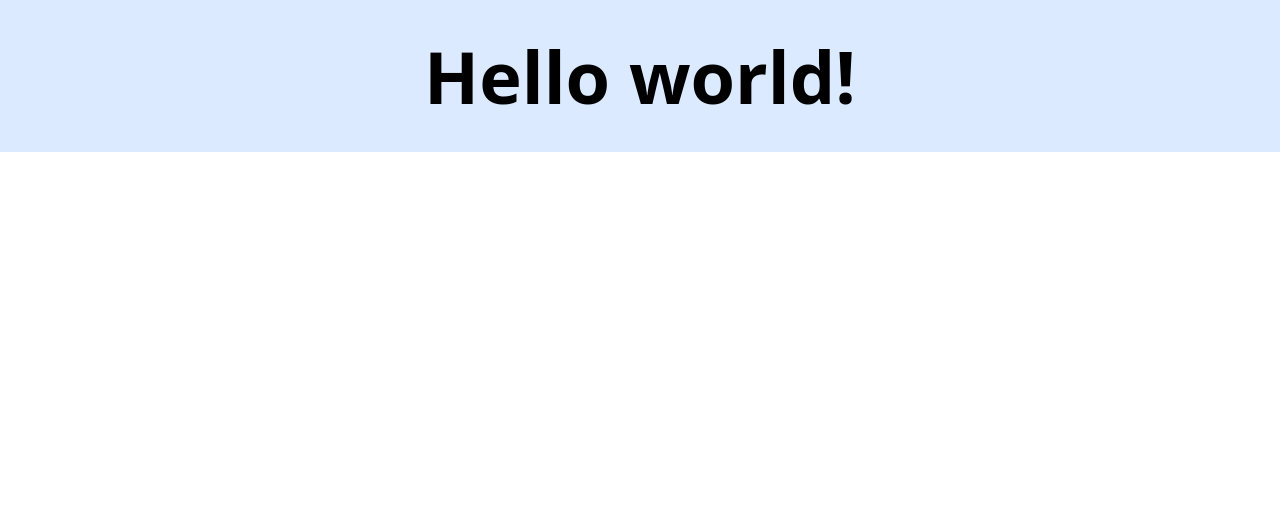
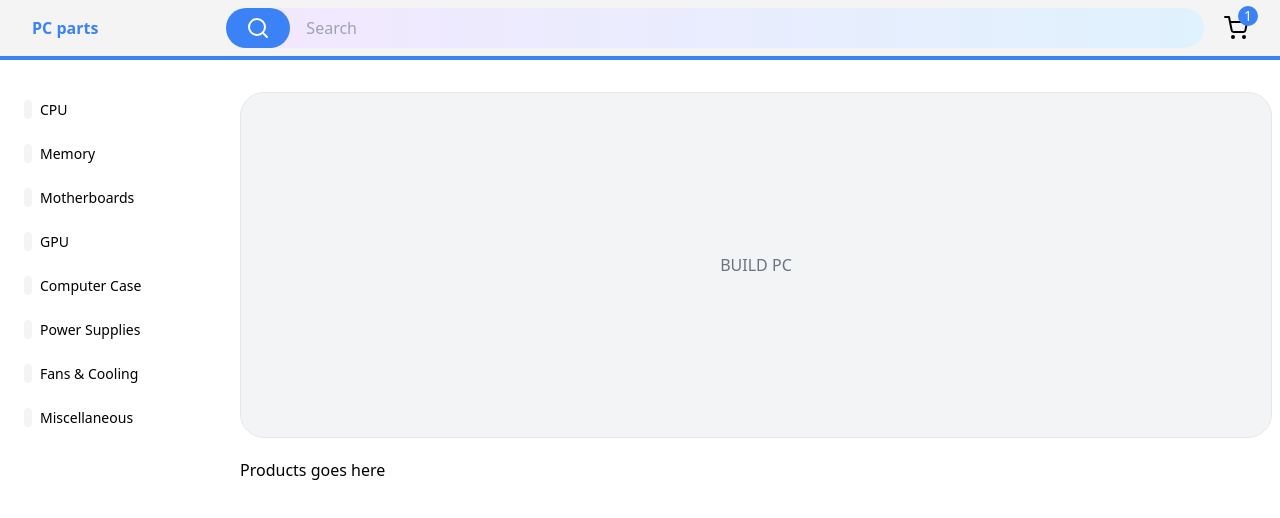
Before and after one commit to BaconPardner/react-strapi-ecommerce, a React (Vite) app in the folder client/: page / in a window 1280 px wide. Shown: the top 518 px of the page. Built offline with nearby package versions, Linux system fonts and the light colour scheme.

Commit message:
add initial styles

```diff
--- a/client/src/App.tsx
+++ b/client/src/App.tsx
@@ -1,9 +1,35 @@
+import Home from "./components/home";
+import Navbar from "./components/navbar";
+
+const categories = [
+  "CPU",
+  "Memory",
+  "Motherboards",
+  "GPU",
+  "Computer Case",
+  "Power Supplies",
+  "Fans & Cooling",
+  "Miscellaneous",
+];
+
 function App() {
   return (
-    <div className="container mx-auto">
-      <h1 className="text-7xl font-bold text-center py-10 bg-blue-100">
-        Hello world!
-      </h1>
+    <div className="min-h-screen">
+      <Navbar />
+      <div className="container mx-auto py-8 px-2 flex">
+        <ul className="space-y-2 text-sm pr-10">
+          {categories.map((item, idx) => (
+            <li
+              key={idx}
+              className="py-2 px-4 hover:bg-zinc-100 group cursor-pointer rounded-3xl w-48"
+            >
+              <span className="px-1 mr-2 rounded-3xl bg-zinc-100 group-hover:bg-blue-500 group-hover:py-1 transition-all duration-200 group-hover:text-blue-500" />
+              {item}
+            </li>
+          ))}
+        </ul>
+        <Home />
+      </div>
     </div>
   );
 }
--- /dev/null
+++ b/client/src/components/home/index.tsx
@@ -0,0 +1,12 @@
+const index = () => {
+  return (
+    <div className="grow">
+      <header className="bg-gray-100 py-40 rounded-3xl text-center uppercase text-gray-500 border">
+        Build PC
+      </header>
+      <section className="py-5">Products goes here</section>
+    </div>
+  );
+};
+
+export default index;
--- /dev/null
+++ b/client/src/components/navbar/CartIcon.tsx
@@ -0,0 +1,26 @@
+const CartIcon = () => {
+  return (
+    <div className="relative">
+      <div className="absolute top-0 right-0 translate-x-1/2 -translate-y-1/2 bg-blue-500 rounded-full px-1.5 text-sm text-white">
+        1
+      </div>
+      <svg
+        xmlns="http://www.w3.org/2000/svg"
+        width="24"
+        height="24"
+        viewBox="0 0 24 24"
+        fill="none"
+        stroke="currentColor"
+        strokeWidth="2"
+        strokeLinecap="round"
+        strokeLinejoin="round"
+        className="ml-auto"
+      >
+        <circle cx="9" cy="21" r="1"></circle>
+        <circle cx="20" cy="21" r="1"></circle>
+        <path d="M1 1h4l2.68 13.39a2 2 0 0 0 2 1.61h9.72a2 2 0 0 0 2-1.61L23 6H6"></path>
+      </svg>
+    </div>
+  );
+};
+export default CartIcon;
--- /dev/null
+++ b/client/src/components/navbar/SearchIcon.tsx
@@ -0,0 +1,20 @@
+const SearchIcon = () => {
+  return (
+    <svg
+      xmlns="http://www.w3.org/2000/svg"
+      width="24"
+      height="24"
+      viewBox="0 0 24 24"
+      fill="none"
+      stroke="currentColor"
+      strokeWidth="2"
+      strokeLinecap="round"
+      strokeLinejoin="round"
+      className="feather feather-search"
+    >
+      <circle cx="11" cy="11" r="8"></circle>
+      <line x1="21" y1="21" x2="16.65" y2="16.65"></line>
+    </svg>
+  );
+};
+export default SearchIcon;
--- /dev/null
+++ b/client/src/components/navbar/index.tsx
@@ -0,0 +1,31 @@
+import CartIcon from "./CartIcon";
+import SearchIcon from "./SearchIcon";
+
+const index = () => {
+  return (
+    <nav className="border-b-4 border-blue-500 bg-zinc-100 sticky top-0">
+      <div className="container mx-auto py-2 px-8 flex items-center justify-between">
+        <p className="font-bold text-blue-500">PC parts</p>
+        <div className="from-purple-100 flex bg-gradient-to-r to-sky-100 grow ml-32 mr-5 rounded-3xl">
+          <button
+            className="bg-blue-500 text-white px-5 py-2 rounded-3xl mr-4 hover:px-8 transition-all ease-in-out hover:bg-blue-600 active:scale-105"
+            type="button"
+            title="Search"
+          >
+            <SearchIcon />
+          </button>
+          <input
+            className="py-2 grow bg-transparent"
+            type="text"
+            placeholder="Search"
+          />
+        </div>
+        <button type="button" title="Cart">
+          <CartIcon />
+        </button>
+      </div>
+    </nav>
+  );
+};
+
+export default index;
```
